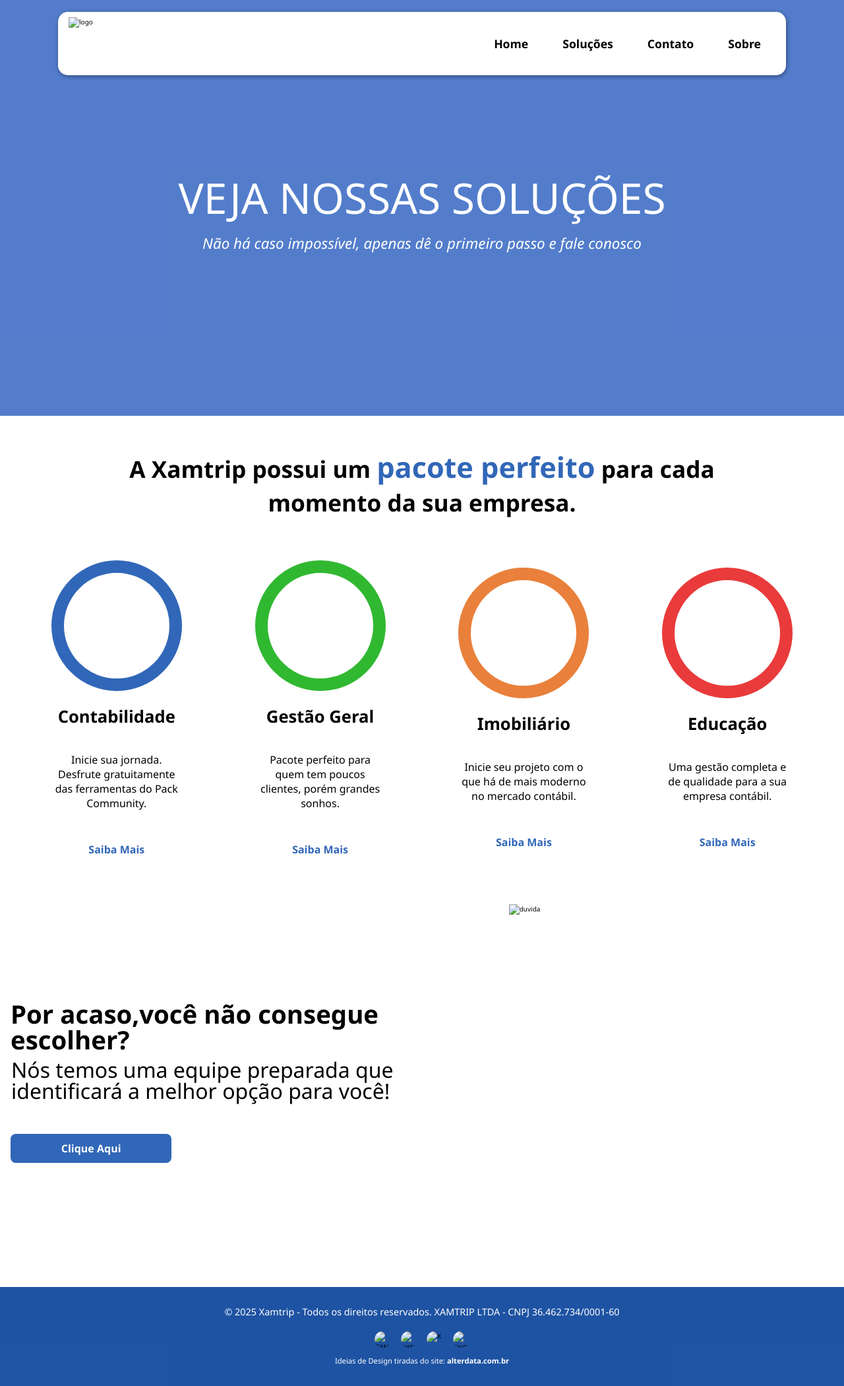
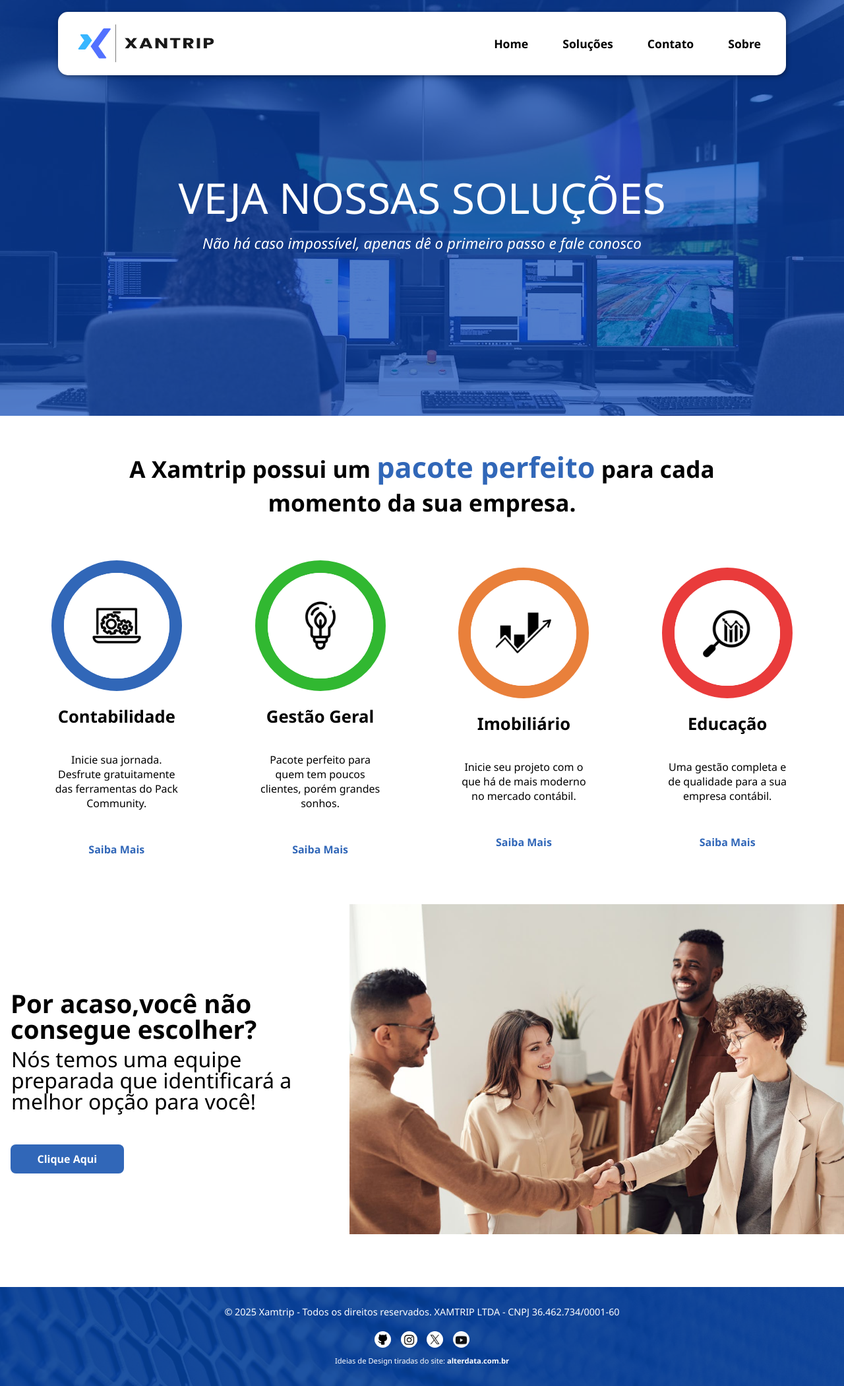
Before and after one commit to Wesley738/exercicio-atividade-curso-tecnico, a plain HTML site: page solucoes.html in a window 1280 px wide. Shown: the whole page at 66% size. Drawn offline with Linux system fonts and the light colour scheme; the site is published under a folder, as on GitHub Pages, so addresses that start at the root find nothing.

Commit message:
Terceiro Commit: correção de mais bugs

```diff
--- a/contato.css
+++ b/contato.css
@@ -1,6 +1,4 @@
 body {
-    /* width: 80%;
-    margin: auto; */
     font-size: 62.5%;
     font-family: 'Segoe UI', Tahoma, Geneva, Verdana, sans-serif;
     margin: 0;
@@ -52,7 +50,7 @@ nav {
 }
 
 .hero {
-    background-image: url(/imgs/contato_bg.jpg);
+    background-image: url(imgs/contato_bg.jpg);
     height: 630px;
     display: flex;
     flex-direction: column;
@@ -200,7 +198,7 @@ nav {
     display: flex;
     flex-direction: column;
     align-items: center;
-    background-image: url(/imgs/footer.jpg);
+    background-image: url(imgs/footer.jpg);
     background-size: cover;
     height: 150px;
     position: relative;
--- a/sobre.css
+++ b/sobre.css
@@ -52,7 +52,7 @@ nav {
 }
 
 .hero {
-    background-image: url(/imgs/sobre_bg.jpg);
+    background-image: url(imgs/sobre_bg.jpg);
     height: 630px;
     display: flex;
     flex-direction: column;
@@ -127,7 +127,7 @@ nav {
     display: flex;
     flex-direction: column;
     align-items: center;
-    background-image: url(/imgs/footer.jpg);
+    background-image: url(imgs/footer.jpg);
     background-size: cover;
     height: 150px;
     position: relative;
--- a/solucoes.css
+++ b/solucoes.css
@@ -1,6 +1,4 @@
 body {
-    /* width: 80%;
-    margin: auto; */
     font-size: 62.5%;
     font-family: 'Segoe UI', Tahoma, Geneva, Verdana, sans-serif;
     margin: 0;
@@ -52,7 +50,7 @@ nav {
 }
 
 .hero {
-    background-image: url(/imgs/solucoes_bg.jpg);
+    background-image: url(imgs/solucoes_bg.jpg);
     height: 630px;
     display: flex;
     flex-direction: column;
@@ -219,7 +217,7 @@ nav {
     display: flex;
     flex-direction: column;
     align-items: center;
-    background-image: url(/imgs/footer.jpg);
+    background-image: url(imgs/footer.jpg);
     background-size: cover;
     height: 150px;
     position: relative;
--- a/solucoes.html
+++ b/solucoes.html
@@ -9,13 +9,13 @@
 <body>
     <main>
         <header class="cabecalho">
-            <img src="/imgs/logo.png" alt="logo">
+            <img src="imgs/logo.png" alt="logo">
             <nav>
                 <ul class="menu">
-                    <li><a href="/index.html" target="_blank">Home</a></li>
-                    <li><a href="#" target="_blank">Soluções</a></li>
-                    <li><a href="/contato.html" target="_blank">Contato</a></li>
-                    <li><a href="/sobre.html" target="_blank">Sobre</a></li>
+                    <li><a href="index.html" target="_blank">Home</a></li>
+                    <li><a href="solucoes.html" target="_blank">Soluções</a></li>
+                    <li><a href="contato.html" target="_blank">Contato</a></li>
+                    <li><a href="sobre.html" target="_blank">Sobre</a></li>
                 </ul>
             </nav>
         </header>
@@ -26,25 +26,25 @@
         <p class="titulo_secao">A Xamtrip possui um <span>pacote perfeito</span> para cada momento da sua empresa.</p>
         <section class="list-solucao">
             <div class="list-solucao_item">
-                <img src="/imgs/icons/1.png" alt="icon1">
+                <img src="imgs/icons/1.png" alt="icon1">
                 <h2>Contabilidade</h2>
                 <p>Inicie sua jornada. Desfrute gratuitamente das ferramentas do Pack Community.</p>
                 <a href="#">Saiba Mais</a>
             </div>
             <div class="list-solucao_item">
-                <img src="/imgs/icons/2.png" alt="icon1" id="gestao">
+                <img src="imgs/icons/2.png" alt="icon1" id="gestao">
                 <h2>Gestão Geral</h2>
                 <p>Pacote perfeito para quem tem poucos clientes, porém grandes sonhos.</p>
                 <a href="#">Saiba Mais</a>
             </div>
             <div class="list-solucao_item">
-                <img src="/imgs/icons/3.png" alt="icon1" id="imobiliario">
+                <img src="imgs/icons/3.png" alt="icon1" id="imobiliario">
                 <h2>Imobiliário</h2>
                 <p>Inicie seu projeto com o que há de mais moderno no mercado contábil.</p>
                 <a href="#">Saiba Mais</a>
             </div>
             <div class="list-solucao_item">
-                <img src="/imgs/icons/4.png" alt="icon1" id="educacao">
+                <img src="imgs/icons/4.png" alt="icon1" id="educacao">
                 <h2>Educação</h2>
                 <p>Uma gestão completa e de qualidade para a sua empresa contábil.</p>
                 <a href="#">Saiba Mais</a>
@@ -56,17 +56,17 @@
                 <p class="chamamento-duvida_motiva">Nós temos uma equipe preparada que identificará a melhor opção para você!</p>
                 <a href="#" class="chamamento-duvida_btn">Clique Aqui</a>
             </div>
-            <img src="/imgs/duvida.jpg" alt="duvida">
+            <img src="imgs/duvida.jpg" alt="duvida">
         </section>
         <footer class="contatos-mais_informacoes">
             <div class="mais_informacoes">
                 <p>© 2025 Xamtrip - Todos os direitos reservados. XAMTRIP LTDA - CNPJ 36.462.734/0001-60</p>
             </div>
             <div class="redes_sociais">
-                <img src="/imgs/github.png" alt="GitHub">
-                <img src="/imgs/inta.png" alt="Instagram">
-                <img src="/imgs/x.png" alt="X">
-                <img src="/imgs/yout.png" alt="Youtube">
+                <img src="imgs/github.png" alt="GitHub">
+                <img src="imgs/inta.png" alt="Instagram">
+                <img src="imgs/x.png" alt="X">
+                <img src="imgs/yout.png" alt="Youtube">
             </div>
             <p class="dedicatoria">Ideias de Design tiradas do site: <a href="https://www.alterdata.com.br/">alterdata.com.br</a></p>
         </footer>
--- a/style.css
+++ b/style.css
@@ -1,6 +1,4 @@
 body {
-    /* width: 80%;
-    margin: auto; */
     font-size: 62.5%;
     font-family: 'Segoe UI', Tahoma, Geneva, Verdana, sans-serif;
     margin: 0;
@@ -41,7 +39,6 @@ nav {
 
 .menu a {
     font-weight: 600;
-    /* color: #0a2188; */
     color: black;
     text-decoration: none;
     padding: 10px;
@@ -52,7 +49,7 @@ nav {
 }
 
 .hero {
-    background-image: url(/imgs/pexels-googledeepmind-17485706.jpg);
+    background-image: url(imgs/pexels-googledeepmind-17485706.jpg);
     height: 630px;
     display: flex;
     flex-direction: column;
@@ -222,32 +219,32 @@ nav {
 }
 
 #contabil {
-    background-image: url(/imgs/contabil.jpg);
+    background-image: url(imgs/contabil.jpg);
     background-size: cover;
 }
 
 #gestao {
-    background-image: url(/imgs/gestao.jpg);
+    background-image: url(imgs/gestao.jpg);
     background-size: cover;
 }
 
 #moda {
-    background-image: url(/imgs/moda.jpg);
+    background-image: url(imgs/moda.jpg);
     background-size: cover;
 }
 
 #educacional {
-    background-image: url(/imgs/educacao.jpg);
+    background-image: url(imgs/educacao.jpg);
     background-size: cover;
 }
 
 #imobiliario {
-    background-image: url(/imgs/imobiliario.jpg);
+    background-image: url(imgs/imobiliario.jpg);
     background-size: cover;
 }
 
 #empresarial {
-    background-image: url(/imgs/empresario.jpg);
+    background-image: url(imgs/empresario.jpg);
     background-size: cover;
 }
 
```
Also changed, not shown: contato.html (+13 -13 lines), index.html (+4 -4 lines), sobre.html (+9 -9 lines).
